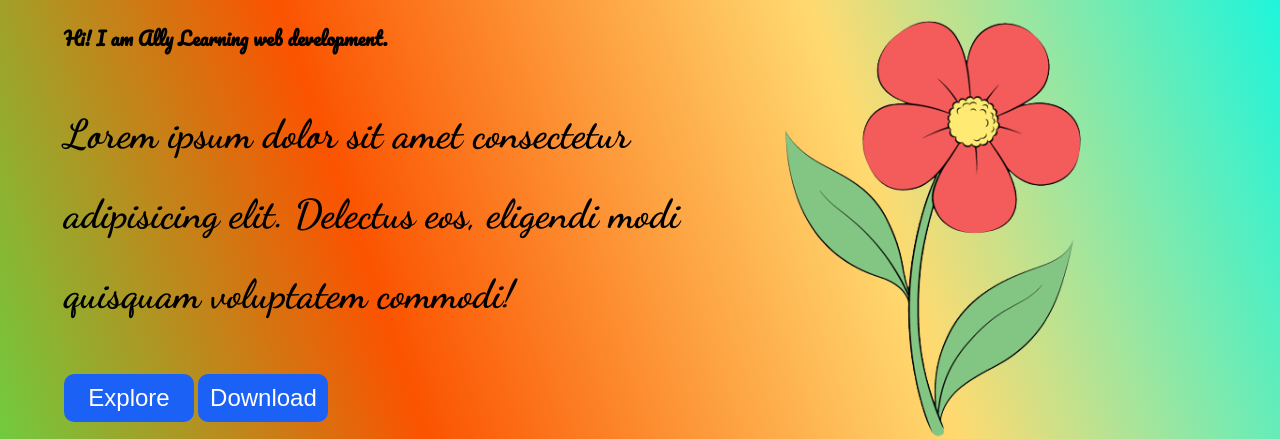
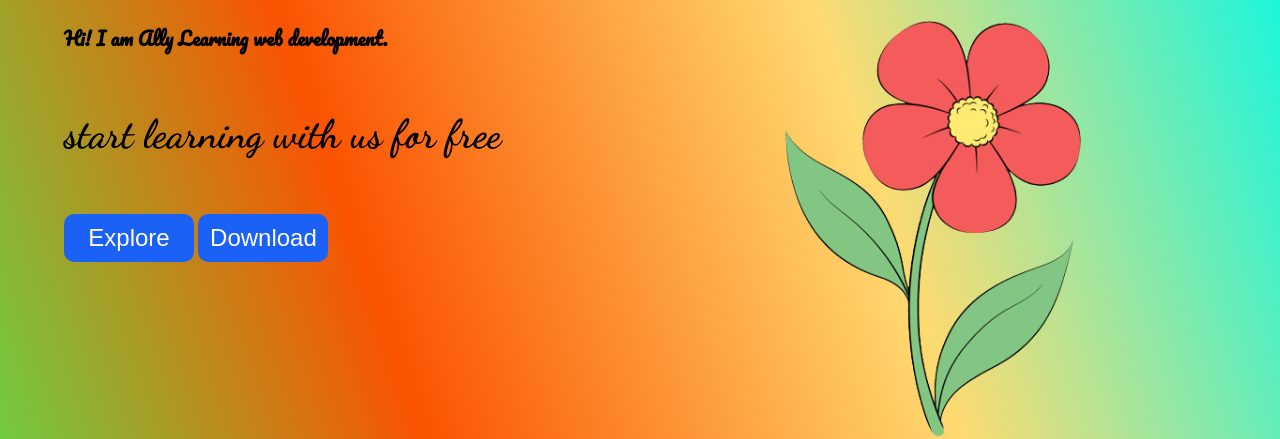
Before and after one commit to GEMLEEILIGER/Apoorva.web2, a plain HTML site: page index.html in a window 1280 px wide. Shown: the part 99-538 px from the top of the page. Drawn offline with Linux system fonts and the light colour scheme.

Commit message:
add this changes

```diff
--- a/index.html
+++ b/index.html
@@ -32,10 +32,7 @@
       <div class="parent__body">
         <div class="textcontent">
           <h3 class="text">Hi! I am Ally Learning web development.</h3>
-          <p class="brief_introduction">
-            Lorem ipsum dolor sit amet consectetur adipisicing elit. Delectus
-            eos, eligendi modi quisquam voluptatem commodi!
-          </p>
+          <p class="brief_introduction">start learning with us for free</p>
           <button class="btn">Explore</button>
           <button class="btn">Download</button>
         </div>
```
